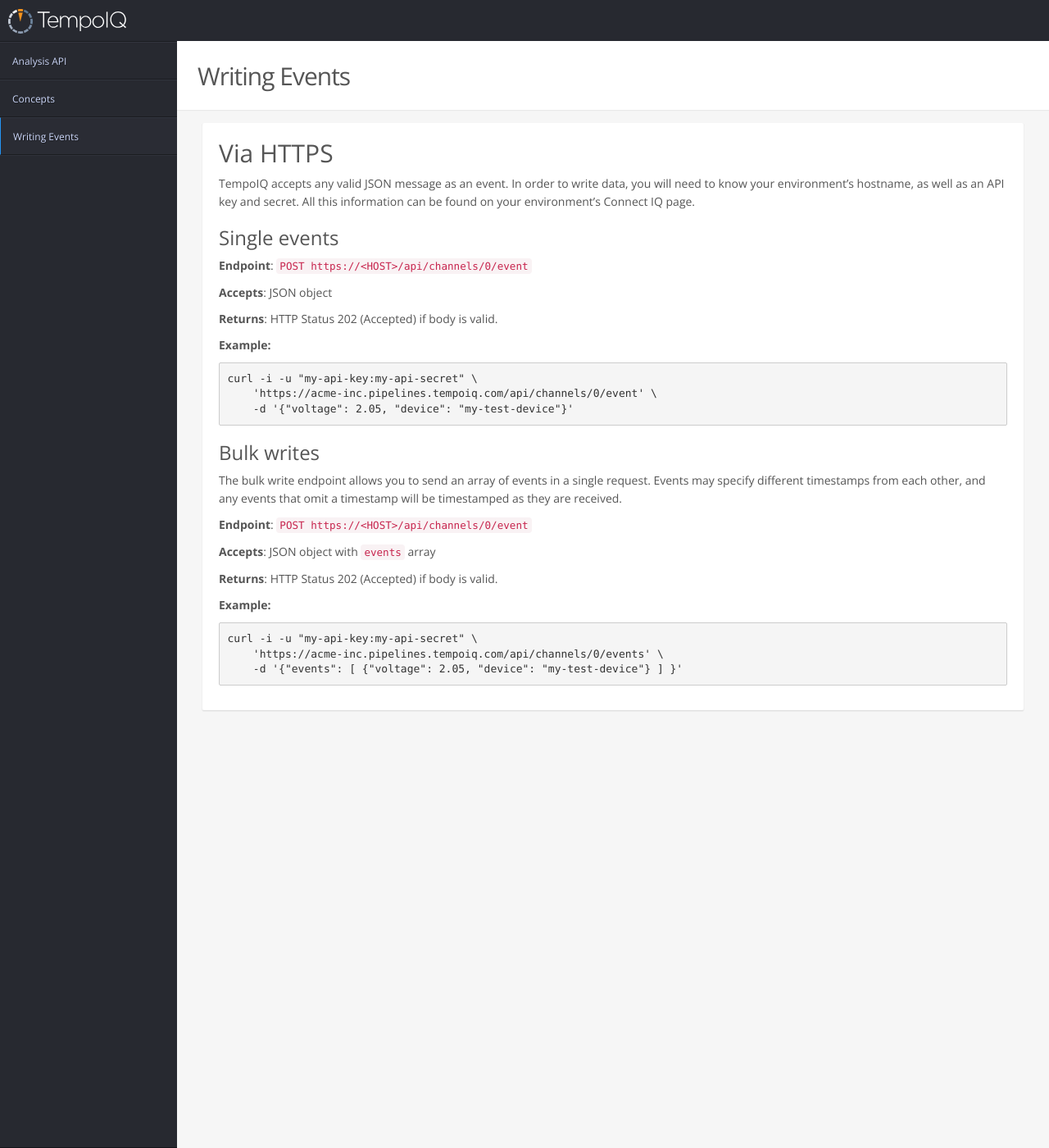
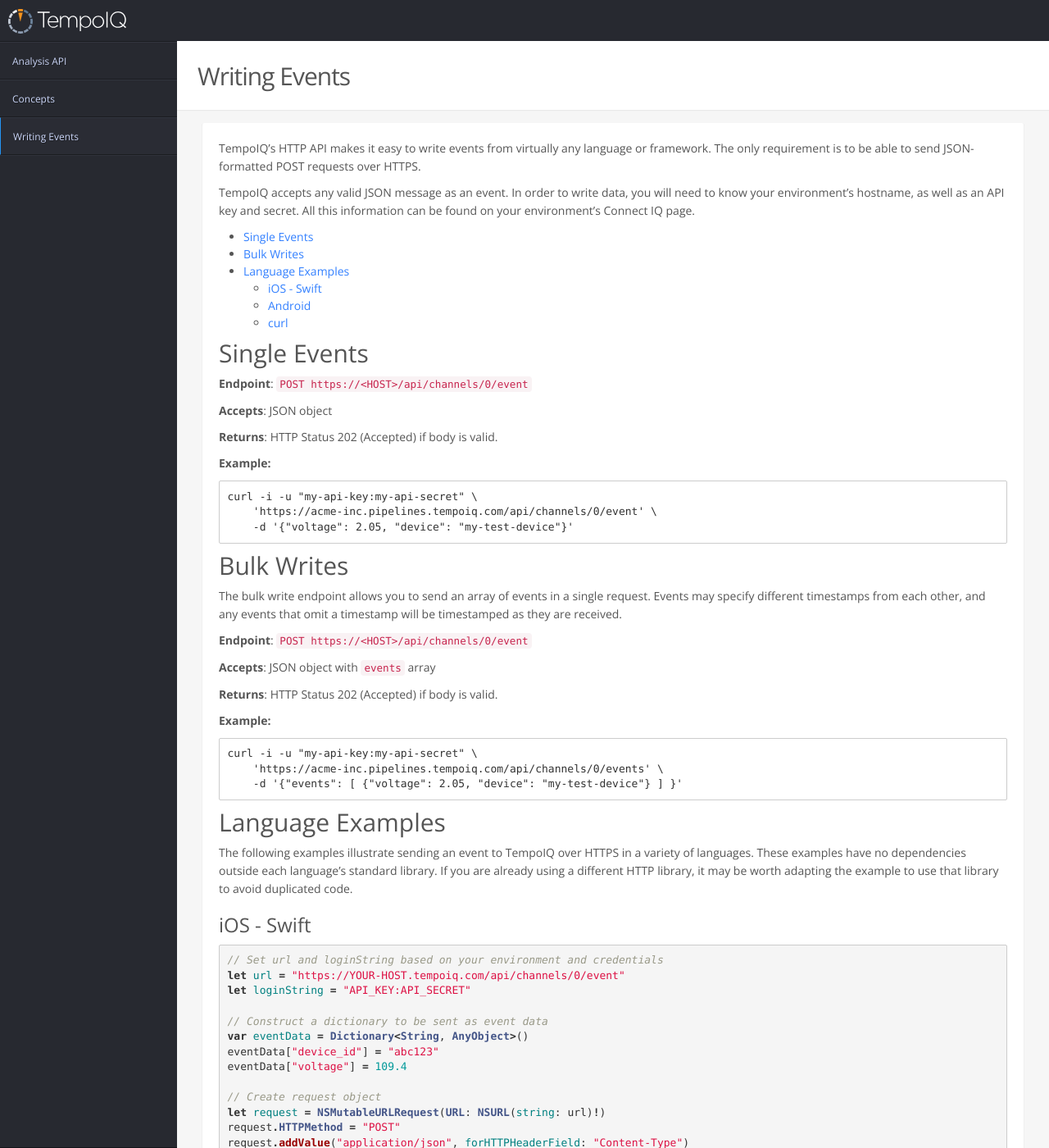
Before and after one commit to jcc333/tempo-api-docs, a Jekyll site: the page built from writing.md, in a window 1280 px wide and 1400 px high. Shown: the whole window at 82% size. Built offline with Jekyll 4.4.1, drawn with Linux system fonts in a browser that asks for light colours; nearby versions of some CDN libraries; library files that are not in the unit come from our copies; some of the changed text lies outside the part shown.

Commit message:
Add Swift write example and syntax highlighting

```diff
--- a/_config.yml
+++ b/_config.yml
@@ -12,6 +12,7 @@ gems:
 
 # Build settings
 markdown: kramdown
+highlighter: pygments
 defaults:
   -
     scope:
--- a/_includes/head.html
+++ b/_includes/head.html
@@ -11,4 +11,5 @@
 
   <link rel="stylesheet" href="{{ site.baseurl }}/css/font-awesome.min.css">
   <link rel="stylesheet" href="{{ site.baseurl }}/css/style.css">
+  <link rel="stylesheet" href="{{ site.baseurl }}/css/syntax.css">
 </head>
--- /dev/null
+++ b/css/syntax.css
@@ -0,0 +1,62 @@
+/* From https://github.com/mojombo/tpw/blob/master/css/syntax.css */
+
+.highlight  { background: #ffffff; }
+.highlight .c { color: #999988; font-style: italic } /* Comment */
+.highlight .err { color: #a61717; background-color: #e3d2d2 } /* Error */
+.highlight .k { font-weight: bold } /* Keyword */
+.highlight .o { font-weight: bold } /* Operator */
+.highlight .cm { color: #999988; font-style: italic } /* Comment.Multiline */
+.highlight .cp { color: #999999; font-weight: bold } /* Comment.Preproc */
+.highlight .c1 { color: #999988; font-style: italic } /* Comment.Single */
+.highlight .cs { color: #999999; font-weight: bold; font-style: italic } /* Comment.Special */
+.highlight .gd { color: #000000; background-color: #ffdddd } /* Generic.Deleted */
+.highlight .gd .x { color: #000000; background-color: #ffaaaa } /* Generic.Deleted.Specific */
+.highlight .ge { font-style: italic } /* Generic.Emph */
+.highlight .gr { color: #aa0000 } /* Generic.Error */
+.highlight .gh { color: #999999 } /* Generic.Heading */
+.highlight .gi { color: #000000; background-color: #ddffdd } /* Generic.Inserted */
+.highlight .gi .x { color: #000000; background-color: #aaffaa } /* Generic.Inserted.Specific */
+.highlight .go { color: #888888 } /* Generic.Output */
+.highlight .gp { color: #555555 } /* Generic.Prompt */
+.highlight .gs { font-weight: bold } /* Generic.Strong */
+.highlight .gu { color: #aaaaaa } /* Generic.Subheading */
+.highlight .gt { color: #aa0000 } /* Generic.Traceback */
+.highlight .kc { font-weight: bold } /* Keyword.Constant */
+.highlight .kd { font-weight: bold } /* Keyword.Declaration */
+.highlight .kp { font-weight: bold } /* Keyword.Pseudo */
+.highlight .kr { font-weight: bold } /* Keyword.Reserved */
+.highlight .kt { color: #445588; font-weight: bold } /* Keyword.Type */
+.highlight .m { color: #009999 } /* Literal.Number */
+.highlight .s { color: #d14 } /* Literal.String */
+.highlight .na { color: #008080 } /* Name.Attribute */
+.highlight .nb { color: #0086B3 } /* Name.Builtin */
+.highlight .nc { color: #445588; font-weight: bold } /* Name.Class */
+.highlight .no { color: #008080 } /* Name.Constant */
+.highlight .ni { color: #800080 } /* Name.Entity */
+.highlight .ne { color: #990000; font-weight: bold } /* Name.Exception */
+.highlight .nf { color: #990000; font-weight: bold } /* Name.Function */
+.highlight .nn { color: #555555 } /* Name.Namespace */
+.highlight .nt { color: #000080 } /* Name.Tag */
+.highlight .nv { color: #008080 } /* Name.Variable */
+.highlight .ow { font-weight: bold } /* Operator.Word */
+.highlight .w { color: #bbbbbb } /* Text.Whitespace */
+.highlight .mf { color: #009999 } /* Literal.Number.Float */
+.highlight .mh { color: #009999 } /* Literal.Number.Hex */
+.highlight .mi { color: #009999 } /* Literal.Number.Integer */
+.highlight .mo { color: #009999 } /* Literal.Number.Oct */
+.highlight .sb { color: #d14 } /* Literal.String.Backtick */
+.highlight .sc { color: #d14 } /* Literal.String.Char */
+.highlight .sd { color: #d14 } /* Literal.String.Doc */
+.highlight .s2 { color: #d14 } /* Literal.String.Double */
+.highlight .se { color: #d14 } /* Literal.String.Escape */
+.highlight .sh { color: #d14 } /* Literal.String.Heredoc */
+.highlight .si { color: #d14 } /* Literal.String.Interpol */
+.highlight .sx { color: #d14 } /* Literal.String.Other */
+.highlight .sr { color: #009926 } /* Literal.String.Regex */
+.highlight .s1 { color: #d14 } /* Literal.String.Single */
+.highlight .ss { color: #990073 } /* Literal.String.Symbol */
+.highlight .bp { color: #999999 } /* Name.Builtin.Pseudo */
+.highlight .vc { color: #008080 } /* Name.Variable.Class */
+.highlight .vg { color: #008080 } /* Name.Variable.Global */
+.highlight .vi { color: #008080 } /* Name.Variable.Instance */
+.highlight .il { color: #009999 } /* Literal.Number.Integer.Long */
--- a/writing.md
+++ b/writing.md
@@ -2,13 +2,18 @@
 title: Writing Events
 ---
 
-## Via HTTPS
+TempoIQ's HTTP API makes it easy to write events from virtually any language
+or framework. The only requirement is to be able to send JSON-formatted
+POST requests over HTTPS.
 
 TempoIQ accepts any valid JSON message as an event. In order to write data, you
 will need to know your environment's hostname, as well as an API key and secret.
 All this information can be found on your environment's Connect IQ page.
 
-### Single events
+* Contents
+{:toc}
+
+## Single Events
 
 **Endpoint**: `POST https://<HOST>/api/channels/0/event`
 
@@ -22,7 +27,7 @@ All this information can be found on your environment's Connect IQ page.
         'https://acme-inc.pipelines.tempoiq.com/api/channels/0/event' \
         -d '{"voltage": 2.05, "device": "my-test-device"}'
 
-### Bulk writes
+## Bulk Writes
 
 The bulk write endpoint allows you to send an array of events in a
 single request. Events may specify different timestamps from each other,
@@ -39,3 +44,62 @@ and any events that omit a timestamp will be timestamped as they are received.
     curl -i -u "my-api-key:my-api-secret" \
         'https://acme-inc.pipelines.tempoiq.com/api/channels/0/events' \
         -d '{"events": [ {"voltage": 2.05, "device": "my-test-device"} ] }'
+
+## Language Examples
+
+The following examples illustrate sending an event to TempoIQ over HTTPS in
+a variety of languages. These examples have no dependencies
+outside each language's standard library. If you are already using a different
+HTTP library, it may be worth adapting the example to use that library
+to avoid duplicated code.
+
+### iOS - Swift
+
+{% highlight swift %}
+
+// Set url and loginString based on your environment and credentials
+let url = "https://YOUR-HOST.tempoiq.com/api/channels/0/event"
+let loginString = "API_KEY:API_SECRET"
+
+// Construct a dictionary to be sent as event data
+var eventData = Dictionary<String, AnyObject>()
+eventData["device_id"] = "abc123"
+eventData["voltage"] = 109.4
+
+// Create request object
+let request = NSMutableURLRequest(URL: NSURL(string: url)!)
+request.HTTPMethod = "POST"
+request.addValue("application/json", forHTTPHeaderField: "Content-Type")
+
+// Construct HTTP Basic Authentication header from our key and secret
+let loginData: NSData = loginString.dataUsingEncoding(NSUTF8StringEncoding)!
+let base64LoginString = loginData.base64EncodedStringWithOptions(
+    NSDataBase64EncodingOptions(rawValue: 0))
+request.addValue("Basic \(base64LoginString)", forHTTPHeaderField: "Authorization")
+
+// Convert eventData to a JSON string and set as the request body
+do {
+    request.HTTPBody = try NSJSONSerialization.dataWithJSONObject(
+        eventData as NSDictionary, options: NSJSONWritingOptions(rawValue: 0))
+} catch {
+    NSLog("Can't serialize Dictionary as JSON!")
+}
+
+// Configure request callback
+let session = NSURLSession.sharedSession()
+let task = session.dataTaskWithRequest(request) { data, response, error -> Void in
+    // Handle response
+    if error != nil {
+        NSLog("HTTP error: %@", error!)
+        return
+    }
+    NSLog("Response code: %@", response!.description)
+}
+task.resume()   // Finally execute the request
+
+{% endhighlight %}
+
+### Android
+
+
+### curl
```
